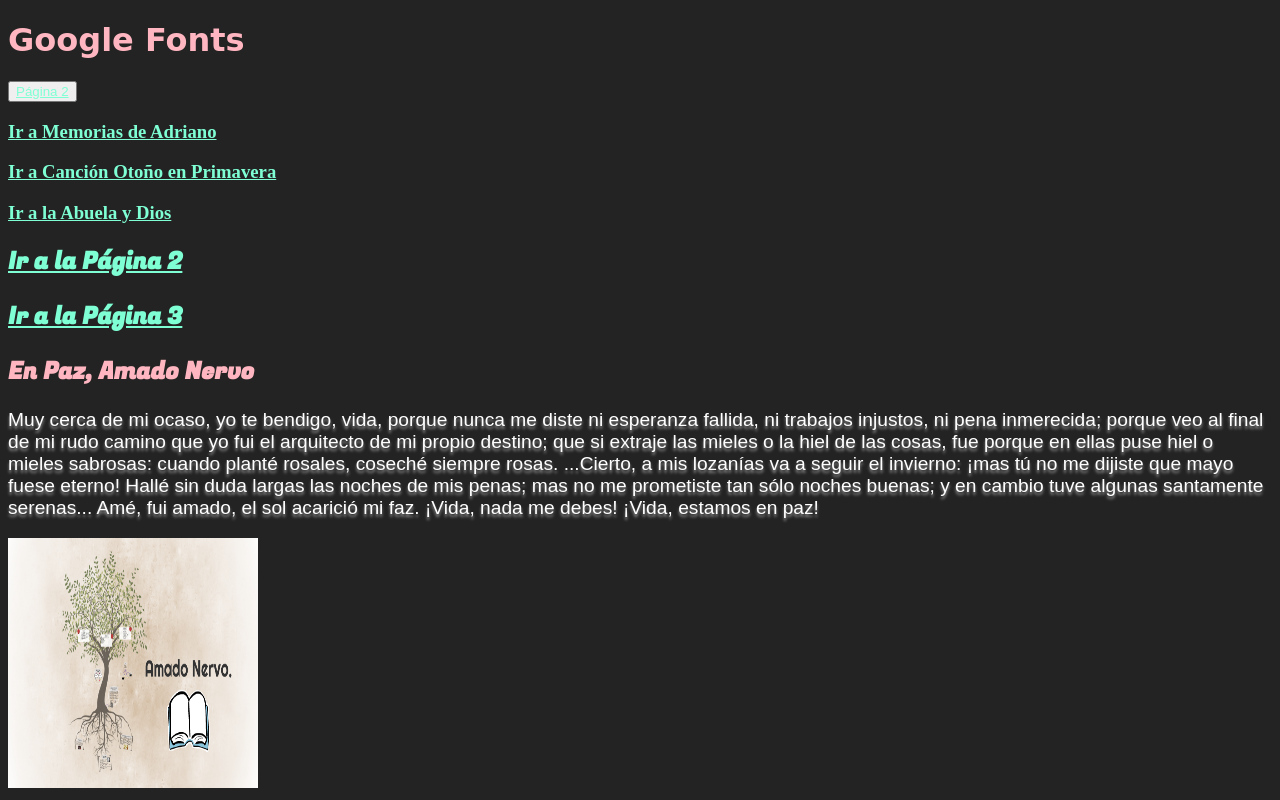
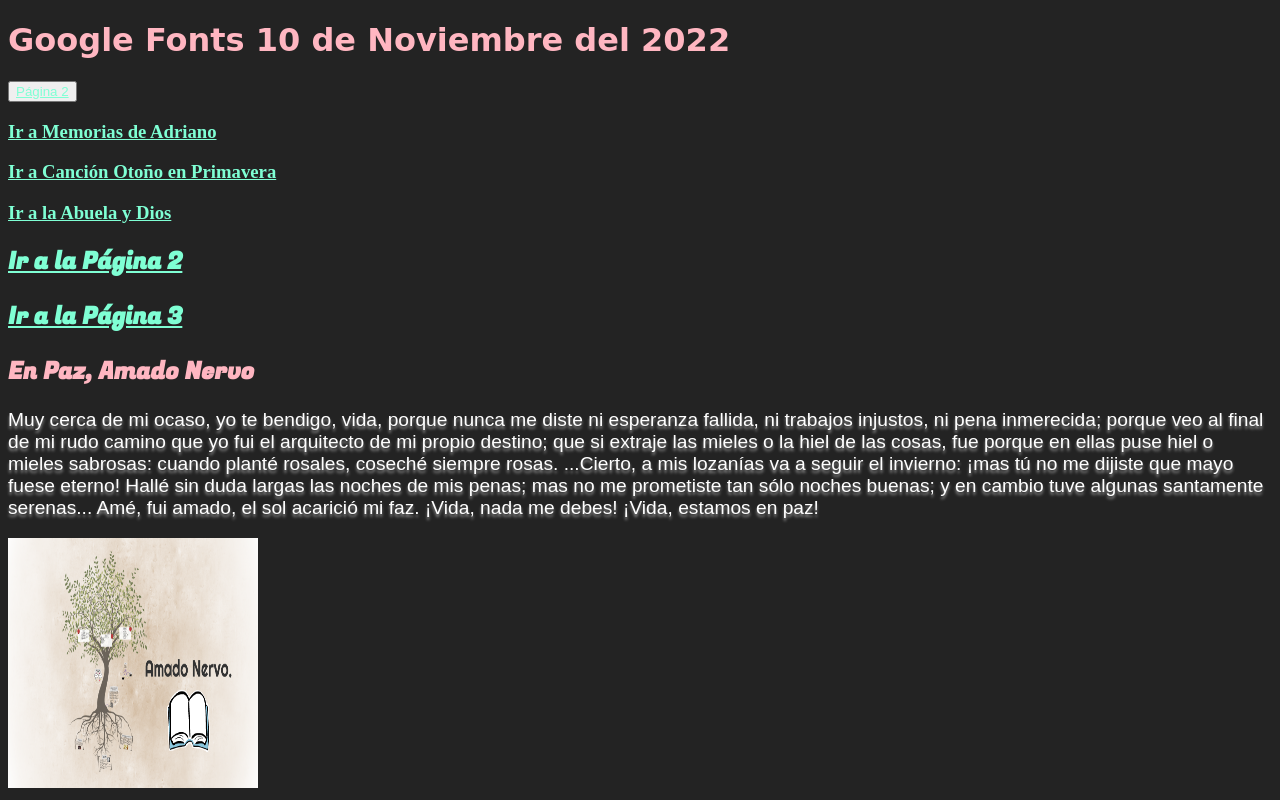
Before and after one commit to giovanix300/giovanix300.github.io, a plain HTML site: page index.html in a window 1280 px wide. Shown: the top 800 px of the page. Drawn offline with Linux system fonts and the light colour scheme; a web font is replaced by a local one.

Commit message:
Update index.html

```diff
--- a/index.html
+++ b/index.html
@@ -11,7 +11,7 @@
     <link href="https://fonts.googleapis.com/css2?family=Fugaz+One&family=Monda&display=swap" rel="stylesheet">
 </head>
 <body>
-<h1 id="Inicio">Google Fonts</h1>
+<h1 id="Inicio">Google Fonts 10 de Noviembre del 2022</h1>
 <button><a href="Pagina2.html" target="_blank">Página 2</a></button>
 <h3> <a href="#Adriano">Ir a Memorias de Adriano</a></h3>
 <h3> <a href="#RubenDario">Ir a Canción Otoño en Primavera</a></h3>
```
